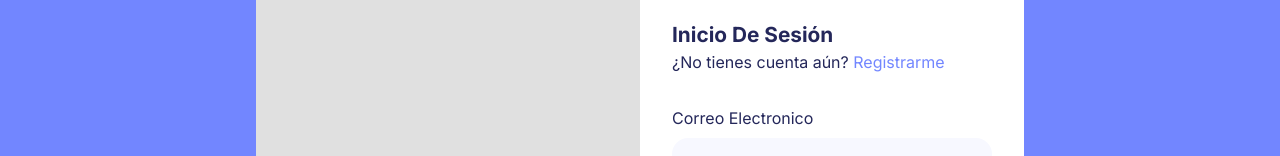
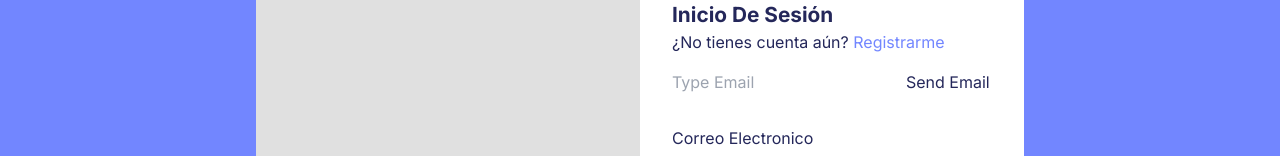
Before and after one commit to Grivarol69/descubriendoJuntxs, a Next.js app in the folder client/: page /pages/signin in a window 1280 px wide. Shown: the part 246-402 px from the top of the page. Built offline with nearby package versions, Linux system fonts and the light colour scheme; no server answers.

Commit message:
recuperar contraseña

```diff
--- a/client/app/pages/signin/page.tsx
+++ b/client/app/pages/signin/page.tsx
@@ -6,6 +6,7 @@ import googleLogo from '../../../public/googleLogo.png'
 import { useRouter } from 'next/navigation'
 import signIn from "@/app/firebase/auth/signIn";
 import signUpWithGoogle from "@/app/firebase/auth/signInWithGoogle";
+import ResetPassword from "@/components/ResetPassword/ResetPassword";
 
 const SignInPage = () => {
     const [infoUser, setInfoUser] = useState({
@@ -69,6 +70,9 @@ const SignInPage = () => {
                         <div className={style.registerAndInit}>
                             <h1 className={style.titleCard}>Inicio De Sesión</h1>
                             <p> ¿No tienes cuenta aún? <Link href="/pages/signup" className={style.register}> Registrarme </Link></p>
+                            <p>
+                                <ResetPassword />
+                            </p>
                         </div>
                         <form onSubmit={handleSubmit} className={style.formDesign}>
                             <div className={style.labelAndInput}>
--- a/client/app/pages/user/myprofile/myProfile.module.css
+++ /dev/null
@@ -1,3 +0,0 @@
-.arrow {
-    margin-left: 10px;
-}
--- /dev/null
+++ b/client/components/CambiarContraseña/ChangePassword.tsx
@@ -0,0 +1,35 @@
+import React, { useState } from 'react'
+import { getAuth, updatePassword } from "firebase/auth";
+
+const PasswordChange = () => {
+    const [newPassword, setNewPassword] = useState("");
+
+    const handleChange = (e: React.ChangeEvent<HTMLInputElement>) => {
+        setNewPassword(e.target.value);
+    }
+
+    const auth = getAuth();
+    const user = auth.currentUser;
+
+    const handleSubmit = async () => {
+        event.preventDefault();
+        if (user) {
+            try {
+                await updatePassword(user, newPassword);
+                alert('Password Updated');
+            } catch (error) {
+                alert('Error updating password')
+            }
+        }
+
+    }
+
+    return (
+        <div>
+            <input type="text" name='password' placeholder='Type New Password' value={newPassword} onChange={handleChange} />
+            <button onClick={handleSubmit}>Change Password</button>
+        </div>
+    )
+}
+
+export default PasswordChange
--- /dev/null
+++ b/client/components/ResetPassword/ResetPassword.tsx
@@ -0,0 +1,33 @@
+import { getAuth, sendPasswordResetEmail } from "firebase/auth";
+import { useState } from "react";
+
+
+const ResetPassword = () => {
+
+    const [email, setEmail] = useState("");
+
+    const handleChange = (e: React.ChangeEvent<HTMLInputElement>) => {
+        setEmail(e.target.value);
+    }
+
+    const auth = getAuth();
+
+    const handleSubmit = async () => {
+        event.preventDefault();
+        try {
+            await sendPasswordResetEmail(auth, email);
+            alert('Password reset email sent!');
+        } catch (error) {
+            alert('Error sending email');
+        }
+    }
+
+    return (
+        <div>
+            <input type="text" name='email' placeholder='Type Email' value={email} onChange={handleChange} />
+            <button onClick={handleSubmit}>Send Email</button>
+        </div>
+    )
+}
+
+export default ResetPassword
--- a/client/components/UserProfile/ProfilePage/ProfilePage.tsx
+++ b/client/components/UserProfile/ProfilePage/ProfilePage.tsx
@@ -2,6 +2,7 @@
 import { useState } from 'react';
 import style from './profilePage.module.css'
 import { userInfo } from 'os';
+import PasswordChange from '@/components/CambiarContraseña/ChangePassword';
 
 interface useInfoType {
     useInfo: {
@@ -60,6 +61,7 @@ const ProfilePage: React.FC<useInfoType> = ({ useInfo }) => {
     }
 
     const estilo = estiloTransition()
+
 
 
     return (
@@ -212,6 +214,9 @@ const ProfilePage: React.FC<useInfoType> = ({ useInfo }) => {
                             <div className={style.infoPeople} style={{ position: 'relative', transform: 'translateY(-1rem)' }}>
                                 <div className={style.nombre}>
                                     <div className={style.titleMenu}>Contraseña
+                                        <div>
+                                            <PasswordChange />
+                                        </div>
                                         <div className={style.descriptionMenu}>info</div>
                                     </div>
                                 </div>
```
Lines whose indentation alone changed are shown as unchanged.
